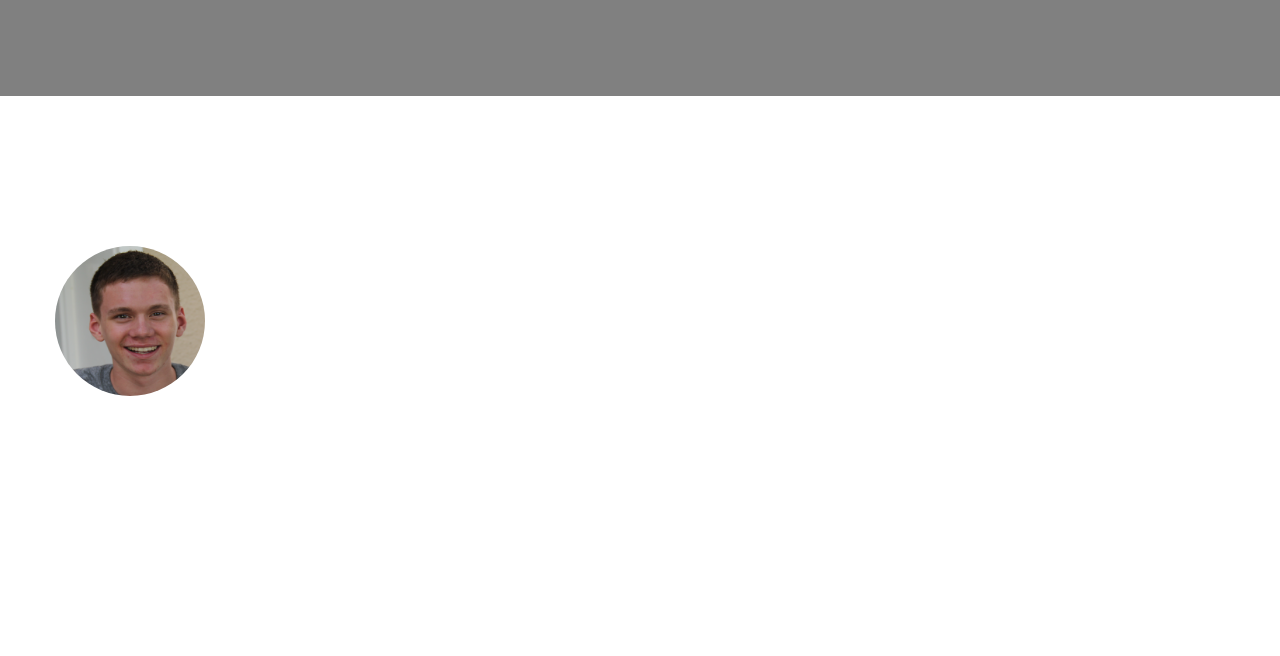
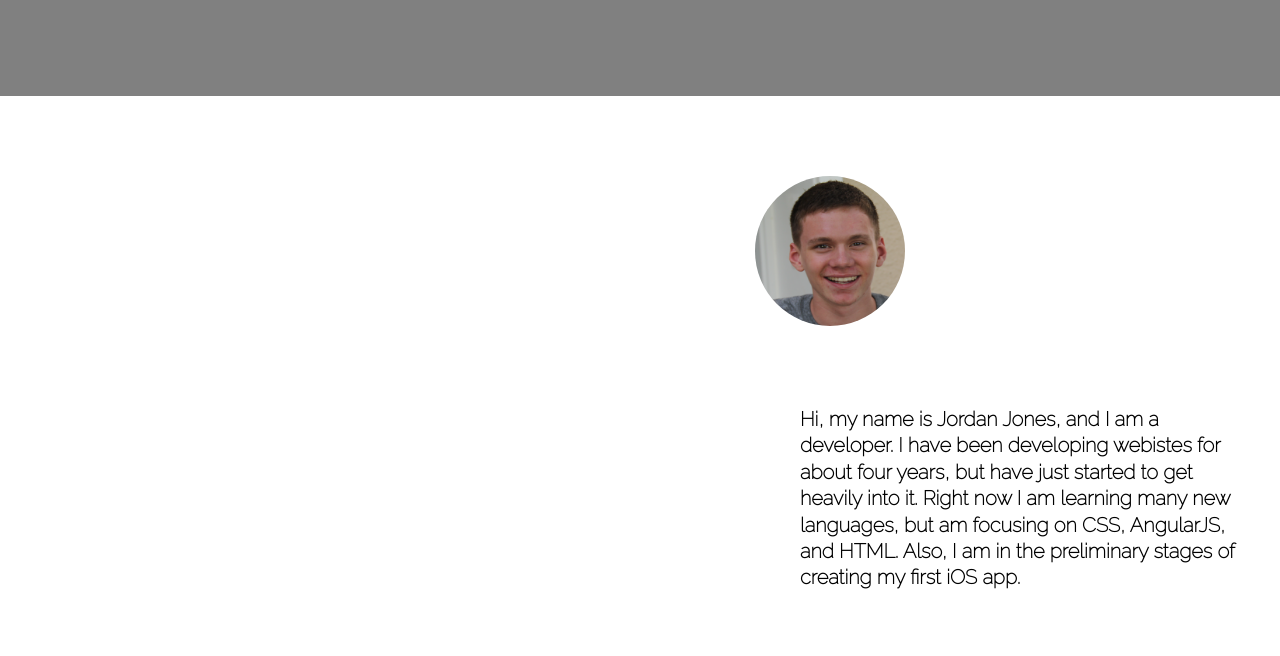
Before and after one commit to jordanjones98/mygithubpage, a plain HTML site: page index.html in a window 1280 px wide. Shown: the part 144-800 px from the top of the page. Drawn offline with nearby package versions, Linux system fonts and the light colour scheme.

Commit message:
Still adding...

```diff
--- a/index.html
+++ b/index.html
@@ -18,7 +18,7 @@
             showCursor: true,
             // character for cursor
             cursorChar: "|",
-            typeSpeed: 50,
+            typeSpeed: 40,
         });
     });
 </script>
@@ -27,9 +27,13 @@
     <span class="element"></span>
   </div>
 
-  <div class="outerDiv">
-    <div class="innerDiv">
-      <img src="img/jordan.jpg" class="img">
-    </div>
+  <div class="about">
+      <div align="center">
+        <img src="img/jordan.jpg" class= "img">
+      </div>
+
+    <p class="about">Hi, my name is Jordan Jones, and I am a developer. I have been developing webistes for about four
+    years, but have just started to get heavily into it. Right now I am learning many new languages, but am focusing on CSS, AngularJS, and HTML.
+    Also, I am in the preliminary stages of creating my first iOS app.</p>
   </div>
 </body>
--- a/styles.css
+++ b/styles.css
@@ -1,6 +1,14 @@
 * {
   padding: 0;
   margin: 0;
+}
+body{
+  font-family: 'Raleway';
+  font-size: 20px;
+  font-style: normal;
+  font-variant: normal;
+  font-weight: 900;
+  line-height: 26.4px;
 }
 .typed-cursor{
     opacity: 1;
@@ -49,7 +57,14 @@
     margin-left: 50px;
     margin-top: 150px;
 }
-
 .innerDiv {
     margin: auto 5px;   <== This is responsible for vertical alignment
 }
+p .about{
+  float: right;
+}
+.about{
+  margin-left: 400px;
+  padding-top: 80px;
+  margin-right: 20px;
+}
```
